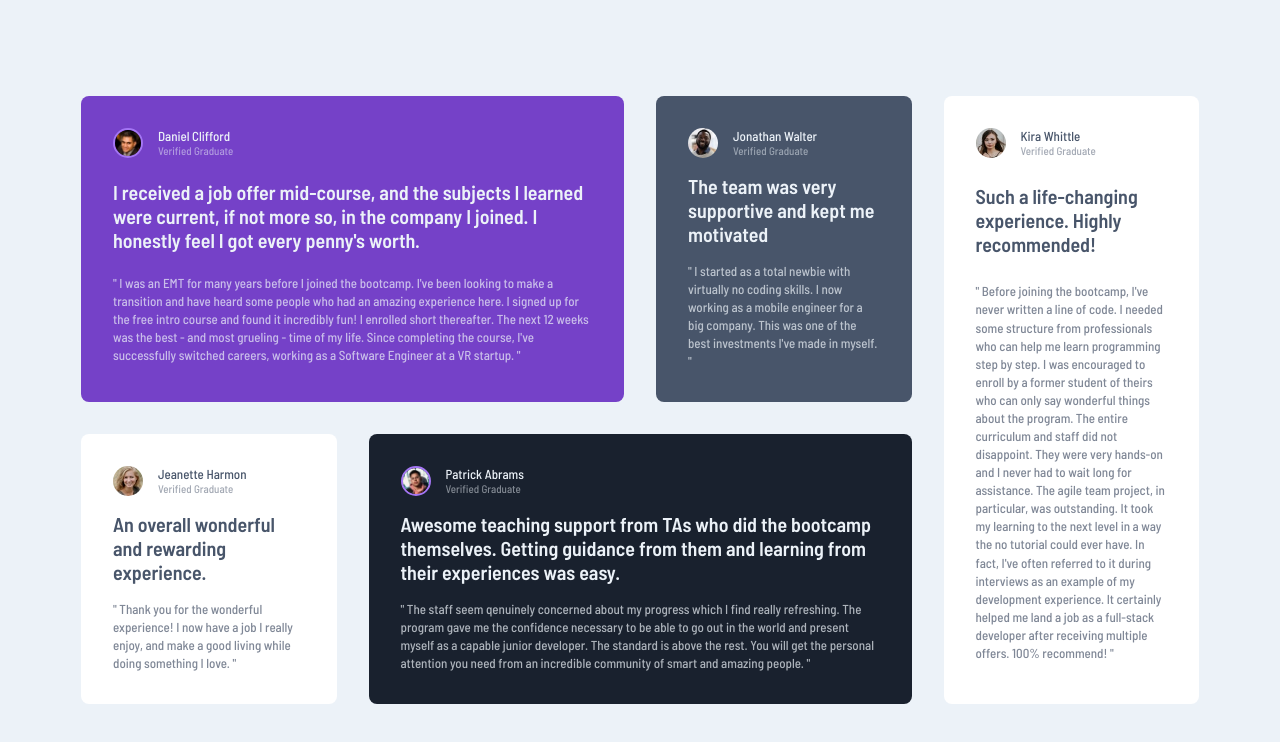
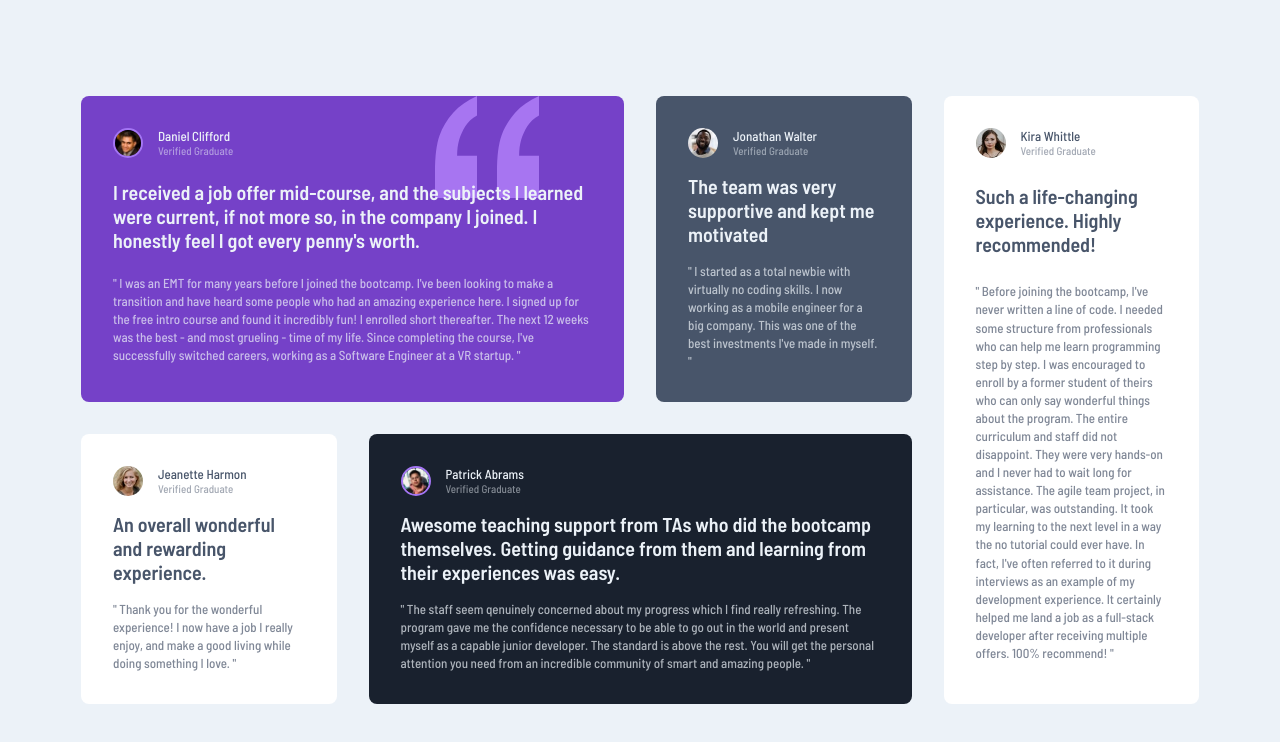
Before and after one commit to newtothis90/Testimonials-Grid, a plain HTML site: page index.html in a window 1280 px wide. Drawn offline with Linux system fonts and the light colour scheme.

Commit message:
Update style.css

```diff
--- a/style.css
+++ b/style.css
@@ -116,6 +116,9 @@ body{
 
 .card-1{
     background-color: var(--clr-primary-200);
+    background-image: url(images/bg-pattern-quotation.svg);
+    background-repeat: no-repeat;
+    background-position: top right 25px;
 }
 
 .card-2{
@@ -148,6 +151,7 @@ body{
     .card-1{
         grid-column: 1/3;
         grid-row: 1;
+        background-position: top right 85px;
     }
 
     .card-2{
```
